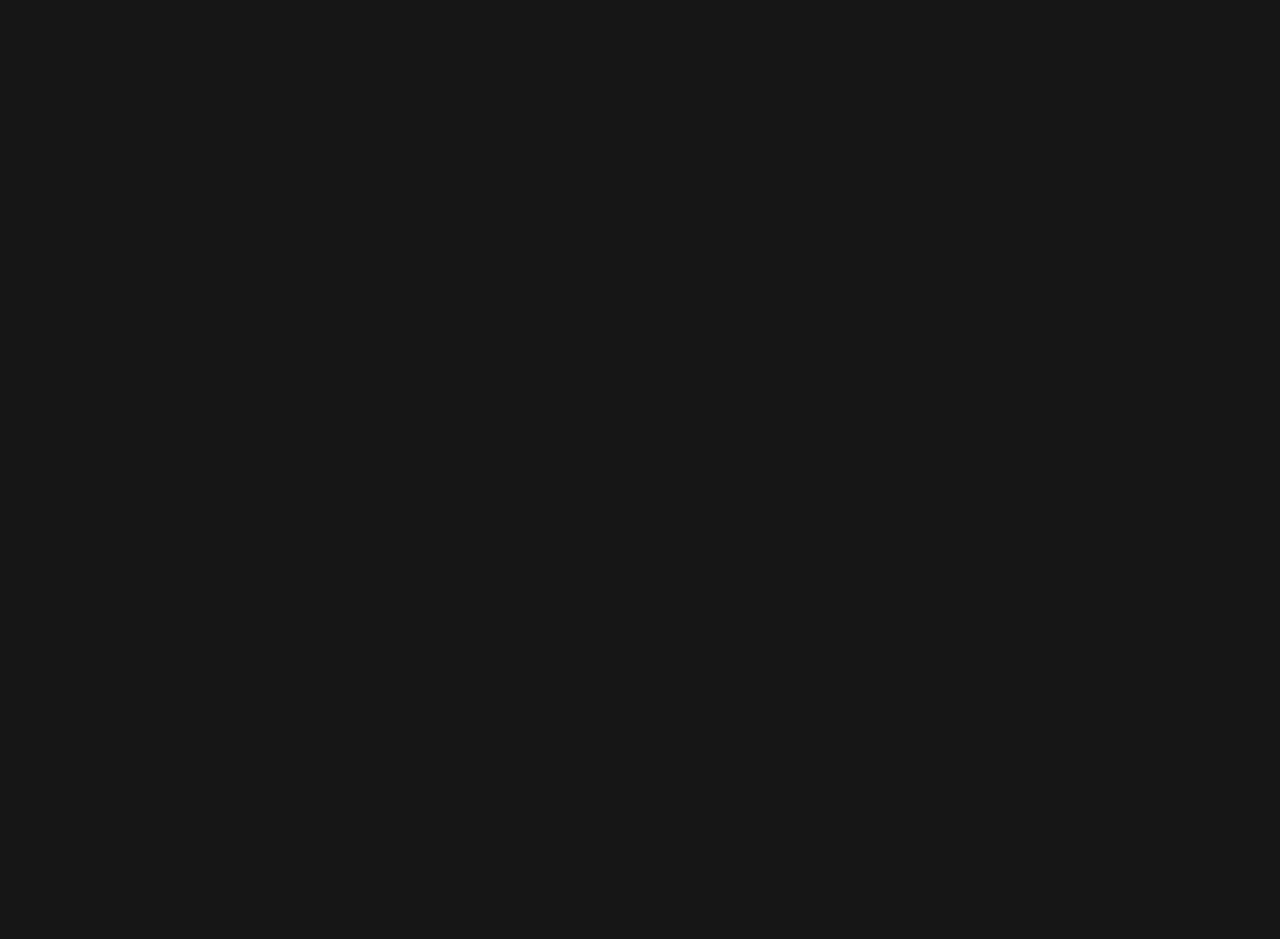
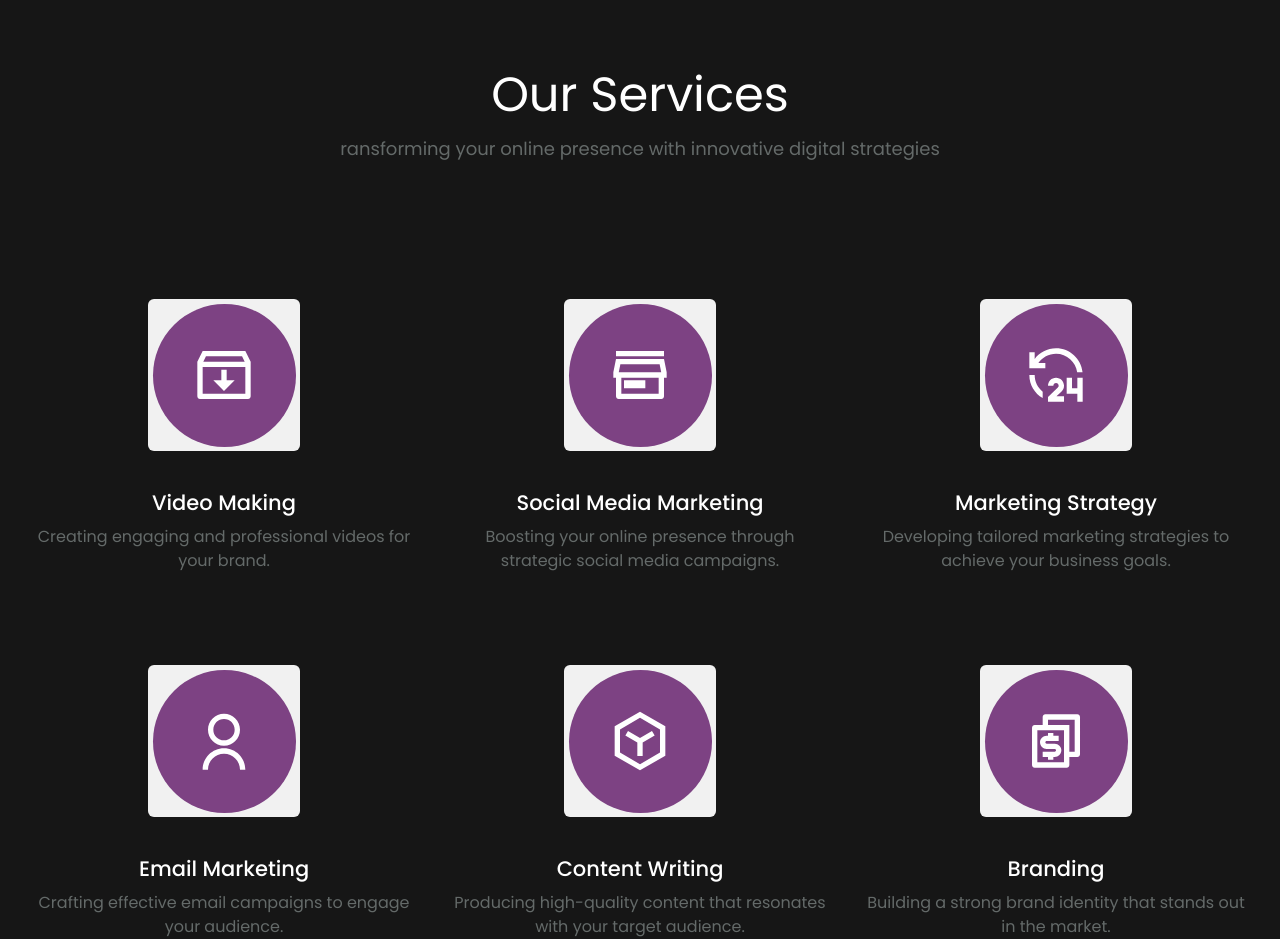
Before and after one commit to Mhamad-Raad/Naas-Project, a Next.js app: page / in a window 1280 px wide. Shown: the part 2000-2939 px from the top of the page. Before the commit the page ends 2461 px from the top, so only its background shows below. Built offline with nearby package versions, Linux system fonts and the light colour scheme.

Commit message:
add services section

```diff
--- a/src/Components/Sections/About.js
+++ b/src/Components/Sections/About.js
@@ -4,7 +4,7 @@ import BG from '@/assets/About/BG.png';
 
 const AboutUs = () => {
   return (
-    <section className='h-[626px] mb-[500px] flex items-center justify-center relative'>
+    <section className='h-[626px] flex items-center justify-center relative'>
       <Image
         alt='About Us Background'
         src={BG}
--- a/src/Components/Sections/Services.js
+++ b/src/Components/Sections/Services.js
@@ -0,0 +1,64 @@
+import ServiceItem from '../UI/ServiceItem';
+
+import VideoMaking from '@/assets/Services/VideoMaking';
+import SocialMediaMarketing from '@/assets/Services/SocialMediaMarketing';
+import MarketingStrategy from '@/assets/Services/MarketingStrategy';
+import EmailMarketing from '@/assets/Services/EmailMarketing';
+import ContentWriting from '@/assets/Services/ContentWriting';
+import Branding from '@/assets/Services/Branding';
+
+const Services = () => {
+  const services = [
+    {
+      title: 'Video Making',
+      description: 'Creating engaging and professional videos for your brand.',
+      icon: VideoMaking,
+    },
+    {
+      title: 'Social Media Marketing',
+      description:
+        'Boosting your online presence through strategic social media campaigns.',
+      icon: SocialMediaMarketing,
+    },
+    {
+      title: 'Marketing Strategy',
+      description:
+        'Developing tailored marketing strategies to achieve your business goals.',
+      icon: MarketingStrategy,
+    },
+    {
+      title: 'Email Marketing',
+      description:
+        'Crafting effective email campaigns to engage your audience.',
+      icon: EmailMarketing,
+    },
+    {
+      title: 'Content Writing',
+      description:
+        'Producing high-quality content that resonates with your target audience.',
+      icon: ContentWriting,
+    },
+    {
+      title: 'Branding',
+      description:
+        'Building a strong brand identity that stands out in the market.',
+      icon: Branding,
+    },
+  ];
+
+  return (
+    <section className='flex flex-col items-center'>
+      <h2 className='text-5xl'>Our Services</h2>
+      <p className='mt-4 text-lg text-[#646a69]'>
+        ransforming your online presence with innovative digital strategies
+      </p>
+      <div className='mt-[136px] flex flex-wrap justify-center items-center gap-y-23 gap-x-8'>
+        {services.map((service, index) => (
+          <ServiceItem service={service} key={index} />
+        ))}
+      </div>
+    </section>
+  );
+};
+
+export default Services;
--- /dev/null
+++ b/src/Components/UI/ServiceItem.js
@@ -0,0 +1,21 @@
+import Image from 'next/image';
+
+const ServiceItem = ({ service }) => {
+  return (
+    <div className='w-[384px] flex flex-col items-center gap-8'>
+      <div className='w-[152px] h-[152px] bg-[#f1f1f1] rounded-md flex items-center justify-center'>
+        <div className='w-[143px] h-[143px] bg-primary rounded-full flex items-center justify-center'>
+          <service.icon />
+        </div>
+      </div>
+      <div className='mt-2 flex flex-col items-center justify-center gap-[10px]'>
+        <h3 className='text-[21px] text-white font-medium leading-6'>
+          {service?.title}
+        </h3>
+        <p className='text-[#646a69] text-center'>{service?.description}</p>
+      </div>
+    </div>
+  );
+};
+
+export default ServiceItem;
--- /dev/null
+++ b/src/assets/Services/Branding.js
@@ -0,0 +1,16 @@
+const Branding = (props) => (
+  <svg
+    width={64}
+    height={64}
+    viewBox='0 0 64 64'
+    fill='none'
+    xmlns='http://www.w3.org/2000/svg'
+    {...props}
+  >
+    <path
+      d='M45.3459 42.6738H50.6792V10.6739H24.0125V16.0072H45.3459V42.6738ZM45.3459 48.0071V56.005C45.3459 57.4788 44.1459 58.6738 42.6608 58.6738H10.6974C9.21461 58.6738 8.01301 57.4882 8.01301 56.005L8.01995 18.6762C8.02024 17.2022 9.22005 16.0072 10.7048 16.0072H18.6791V8.00724C18.6791 6.53447 19.8731 5.34058 21.3458 5.34058H53.3459C54.8187 5.34058 56.0125 6.53447 56.0125 8.00724V45.3404C56.0125 46.8132 54.8187 48.0071 53.3459 48.0071H45.3459ZM13.3528 21.3406L13.3469 53.3404H40.0125V21.3406H13.3528ZM18.6791 42.6738H30.6792C31.4155 42.6738 32.0125 42.077 32.0125 41.3404C32.0125 40.6042 31.4155 40.0071 30.6792 40.0071H22.6791C18.9973 40.0071 16.0125 37.0226 16.0125 33.3404C16.0125 29.6586 18.9973 26.6738 22.6791 26.6738H24.0125V24.0072H29.3459V26.6738H34.6792V32.0071H22.6791C21.9428 32.0071 21.3458 32.6042 21.3458 33.3404C21.3458 34.077 21.9428 34.6738 22.6791 34.6738H30.6792C34.3611 34.6738 37.3459 37.6586 37.3459 41.3404C37.3459 45.0226 34.3611 48.0071 30.6792 48.0071H29.3459V50.6738H24.0125V48.0071H18.6791V42.6738Z'
+      fill='white'
+    />
+  </svg>
+);
+export default Branding;
--- /dev/null
+++ b/src/assets/Services/ContentWriting.js
@@ -0,0 +1,16 @@
+const ContentWriting = (props) => (
+  <svg
+    width={64}
+    height={64}
+    viewBox='0 0 64 64'
+    fill='none'
+    xmlns='http://www.w3.org/2000/svg'
+    {...props}
+  >
+    <path
+      d='M12 20.4084V43.5918L32 55.1707L52 43.5918V20.4084L32 8.82942L12 20.4084ZM32 2.66675L57.3333 17.3334V46.6667L32 61.3334L6.66666 46.6667V17.3334L32 2.66675ZM17.3306 26.5885L29.3333 33.5374V47.0001H34.6667V33.5374L46.6693 26.5885L43.9973 21.9729L32 28.9187L20.0028 21.9729L17.3306 26.5885Z'
+      fill='white'
+    />
+  </svg>
+);
+export default ContentWriting;
--- /dev/null
+++ b/src/assets/Services/EmailMarketing.js
@@ -0,0 +1,16 @@
+const EmailMarketing = (props) => (
+  <svg
+    width={44}
+    height={57}
+    viewBox='0 0 44 57'
+    fill='none'
+    xmlns='http://www.w3.org/2000/svg'
+    {...props}
+  >
+    <path
+      d='M0.666656 56.6667C0.666656 44.8846 10.2179 35.3334 22 35.3334C33.7821 35.3334 43.3333 44.8846 43.3333 56.6667H38C38 47.8302 30.8365 40.6667 22 40.6667C13.1634 40.6667 5.99999 47.8302 5.99999 56.6667H0.666656ZM22 32.6667C13.16 32.6667 5.99999 25.5067 5.99999 16.6667C5.99999 7.82675 13.16 0.666748 22 0.666748C30.84 0.666748 38 7.82675 38 16.6667C38 25.5067 30.84 32.6667 22 32.6667ZM22 27.3334C27.8933 27.3334 32.6667 22.5601 32.6667 16.6667C32.6667 10.7734 27.8933 6.00008 22 6.00008C16.1067 6.00008 11.3333 10.7734 11.3333 16.6667C11.3333 22.5601 16.1067 27.3334 22 27.3334Z'
+      fill='white'
+    />
+  </svg>
+);
+export default EmailMarketing;
--- /dev/null
+++ b/src/assets/Services/MarketingStrategy.js
@@ -0,0 +1,16 @@
+const MarketingStrategy = (props) => (
+  <svg
+    width={64}
+    height={64}
+    viewBox='0 0 64 64'
+    fill='none'
+    xmlns='http://www.w3.org/2000/svg'
+    {...props}
+  >
+    <path
+      d='M32.0131 34.6741C36.4312 34.6741 40.0131 38.256 40.0131 42.6741C40.0131 44.9384 39.0723 46.9832 37.5603 48.4387L32.4667 53.3397L40.0131 53.3408V58.6741H24.013L24.0106 54.0757L33.8621 44.5957C34.3664 44.1096 34.6797 43.4285 34.6797 42.6741C34.6797 41.2013 33.4859 40.0075 32.0131 40.0075C30.5403 40.0075 29.3464 41.2013 29.3464 42.6741H24.013C24.013 38.256 27.5947 34.6741 32.0131 34.6741ZM48.0131 34.6741V45.3408H53.3464V34.6741H58.6797V58.6741H53.3464V50.6741H42.6797V34.6741H48.0131ZM10.6797 32.0075C10.6797 38.7451 13.803 44.7531 18.6807 48.6627L18.6797 55.1067C10.709 50.4957 5.34634 41.8779 5.34634 32.0075H10.6797ZM32.0131 5.34082C45.8405 5.34082 57.2099 15.8651 58.548 29.3405L53.1813 29.3411C51.8691 18.8174 42.892 10.6742 32.0131 10.6742C24.6803 10.6742 18.2116 14.3737 14.3717 20.0081L21.3463 20.0075V25.3408H5.34634V9.34082H10.6797L10.6794 16.0053C15.5446 9.52949 23.2897 5.34082 32.0131 5.34082Z'
+      fill='white'
+    />
+  </svg>
+);
+export default MarketingStrategy;
--- /dev/null
+++ b/src/assets/Services/SocialMediaMarketing.js
@@ -0,0 +1,16 @@
+const SocialMediaMarketing = (props) => (
+  <svg
+    width={54}
+    height={48}
+    viewBox='0 0 54 48'
+    fill='none'
+    xmlns='http://www.w3.org/2000/svg'
+    {...props}
+  >
+    <path
+      d='M51 26.6667V45.3333C51 46.8061 49.8061 48 48.3333 48H5.66667C4.19392 48 3 46.8061 3 45.3333V26.6667H0.333334V21.3333L3 8H51L53.6667 21.3333V26.6667H51ZM8.33333 26.6667V42.6667H45.6667V26.6667H8.33333ZM5.77229 21.3333H48.2277L46.6277 13.3333H7.37229L5.77229 21.3333ZM11 29.3333H32.3333V37.3333H11V29.3333ZM3 0H51V5.33333H3V0Z'
+      fill='white'
+    />
+  </svg>
+);
+export default SocialMediaMarketing;
--- /dev/null
+++ b/src/assets/Services/VideoMaking.js
@@ -0,0 +1,16 @@
+const VideoMaking = (props) => (
+  <svg
+    width={64}
+    height={64}
+    viewBox='0 0 64 64'
+    fill='none'
+    xmlns='http://www.w3.org/2000/svg'
+    {...props}
+  >
+    <path
+      d='M53.3333 8L58.6667 18.6667V53.3333C58.6667 54.8061 57.4728 56 56 56H8.00001C6.52726 56 5.33334 54.8061 5.33334 53.3333V18.6761L10.6667 8H53.3333ZM53.3333 24H10.6667V50.6667H53.3333V24ZM34.6667 26.6667V37.3333H42.6667L32 48L21.3333 37.3333H29.3333V26.6667H34.6667ZM50.0371 13.3333H13.9642L11.2998 18.6667H52.7037L50.0371 13.3333Z'
+      fill='white'
+    />
+  </svg>
+);
+export default VideoMaking;
--- a/src/pages/index.js
+++ b/src/pages/index.js
@@ -1,6 +1,7 @@
 import Hero from '@/Components/Sections/Hero';
 import Partners from '@/Components/Sections/Partners';
 import AboutUs from '@/Components/Sections/About';
+import Services from '@/Components/Sections/Services';
 
 export default function Home() {
   return (
@@ -8,6 +9,7 @@ export default function Home() {
       <Hero />
       <Partners />
       <AboutUs />
+      <Services />
     </main>
   );
 }
```
